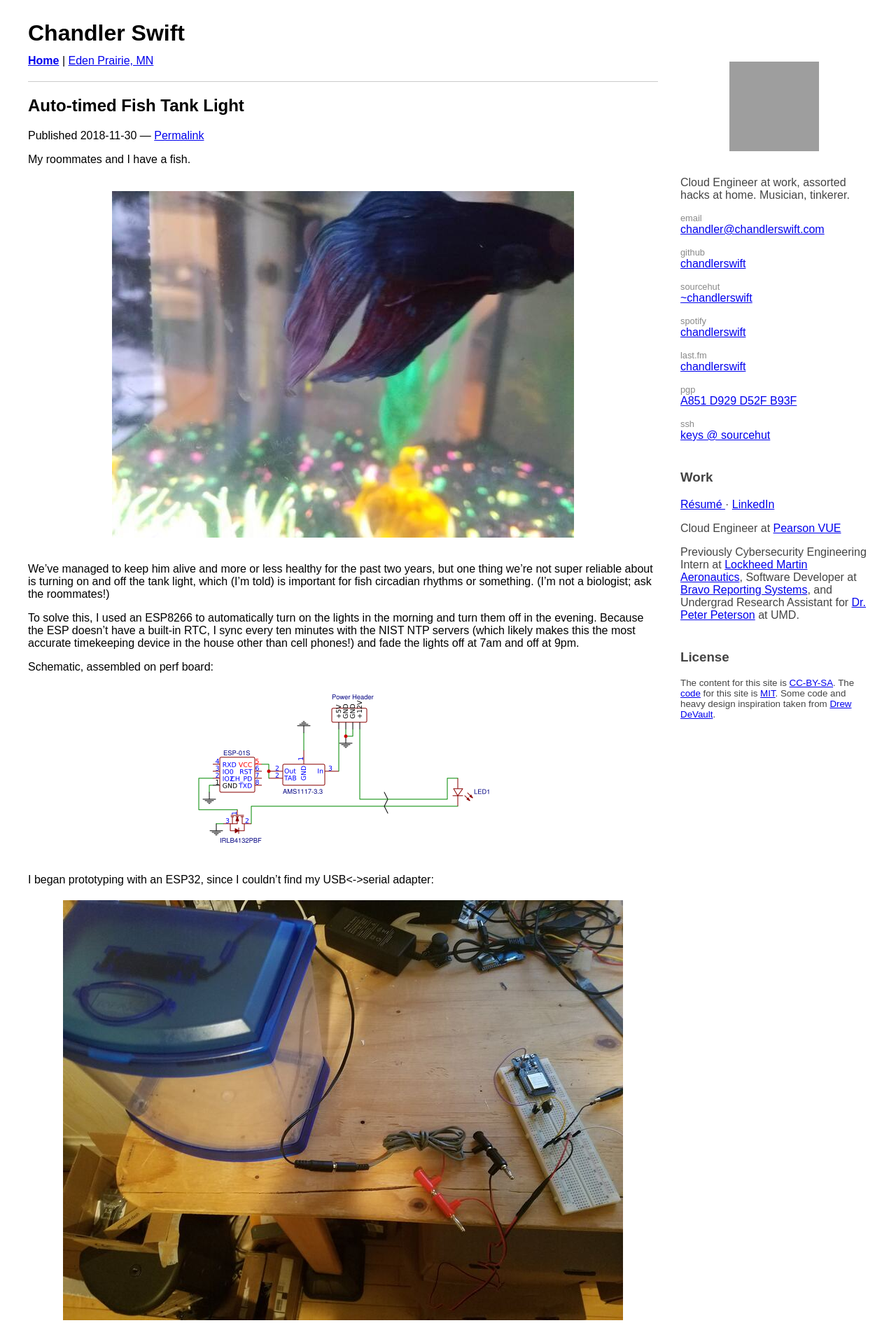
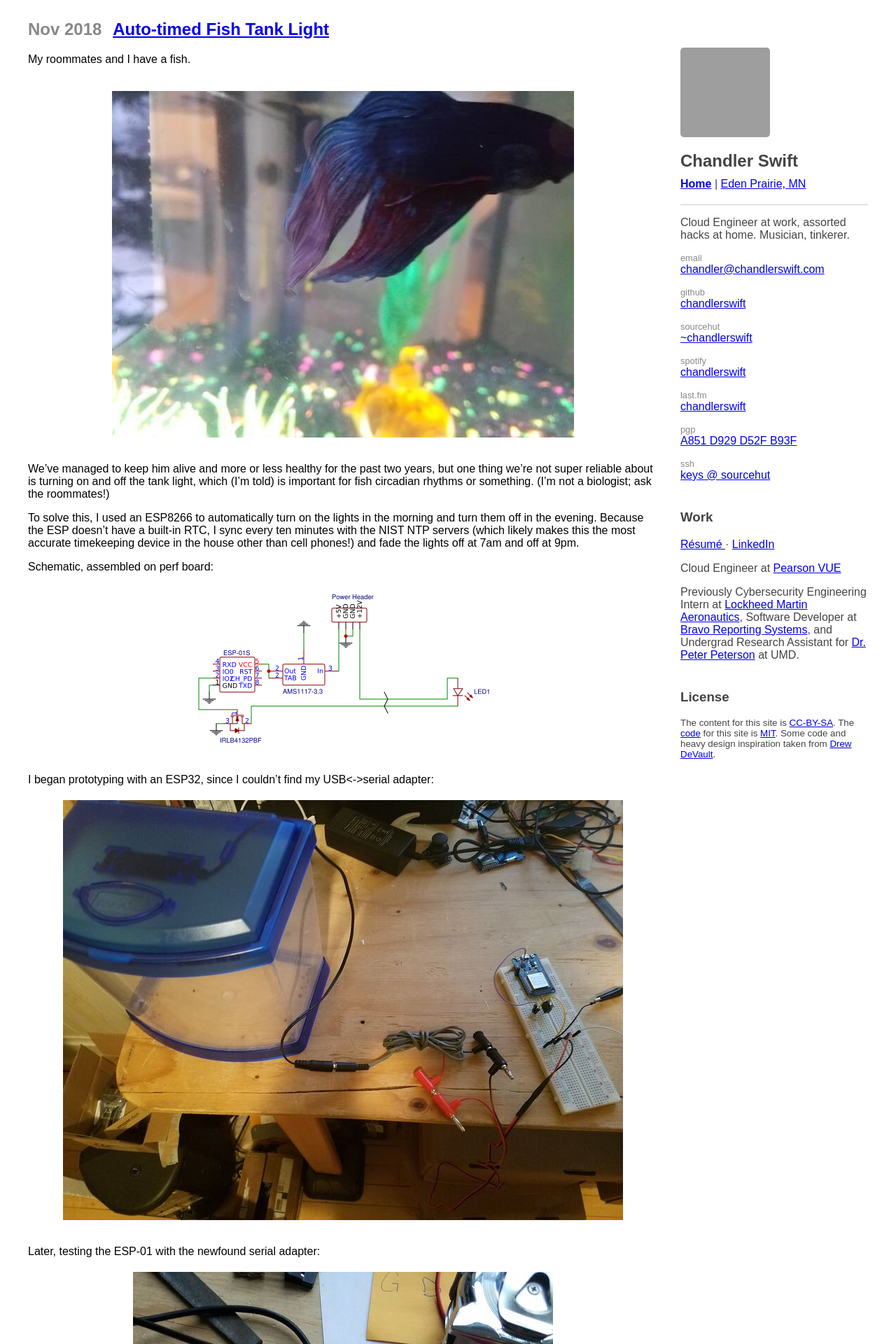
Before and after one commit to ChandlerSwift/www, a Jekyll site: the page built from _projects/fish-tank-light.md, in a window 1280 px wide. Shown: the top 1920 px of the page at 70% size. Built offline with Jekyll 4.4.1, drawn with Linux system fonts in a browser that asks for light colours; grey boxes are pictures that could not be loaded.

Commit message:
Fix styles

```diff
--- a/_layouts/base.html
+++ b/_layouts/base.html
@@ -61,8 +61,10 @@
 	}
 
 	img.profile-img {
+		margin: 0;
 		border-radius: 5px;
 		max-width: 50%;
+		padding: 0;
 	}
 
 	@media (max-width: 768px) {
@@ -89,6 +91,7 @@
 
 	span.date {
 		color: #888;
+		margin-right: 10px;
 	}
 </style>
 </head>
@@ -96,18 +99,19 @@
 <body>
 	<div class="container">
 		<div class="content">
-			<h1>Chandler Swift</h1>
-			<p id="nav-links">
-				<strong><a href="https://chandlerswift.com/">Home</a></strong> |
-				<a href="https://edenprairie.chandlerswift.com/">Eden Prairie, MN</a>
-			</p>
-			<hr class="separator">
 			{{ content }}
 		</div>
 		<div class="sidebar">
 			<section id="profile">
 				<img src="https://avatars3.githubusercontent.com/u/8261698?s=128&u=d13c1ce0870f4e3c7f3a3cb99140f97bcf4584e4&v=4"
 					alt="Chandler Swift" class="profile-img">
+
+				<h1>Chandler Swift</h1>
+				<p id="nav-links">
+					<strong><a href="https://chandlerswift.com/">Home</a></strong> |
+					<a href="https://edenprairie.chandlerswift.com/">Eden Prairie, MN</a>
+				</p>
+				<hr class="separator">
 				<p>Cloud Engineer at work, assorted hacks at home. Musician, tinkerer.</p>
 
 				<div class="profile-links">
--- a/_layouts/project.html
+++ b/_layouts/project.html
@@ -1,16 +1,10 @@
 ---
 layout: base
 ---
-<h2>{{ page.title }}</h2>
-<p class="date">
-	{% if page.date %}Published {{ page.date | date: "%Y-%m-%d" }}{% endif %}
-	<span class="hidden-xs">
-		&mdash;
-		<a href="{{ page.url }}">
-			Permalink
-		</a>
-	</span>
-</p>
+<h2>
+	{% if page.date %}<span class="date">{{ page.date | date: "%b %Y" }}</span>{% endif %}
+	<a href="{{ page.url }}">{{ page.title }}</a>
+</h2>
 <article>
 	{{ content }}
 </article>
```
Also changed, not shown: _projects/fish-tank-light.md (+1 -1 lines), _projects/midi-pedalboard.md (+1 -1 lines), index.md (+7 -0 lines).
